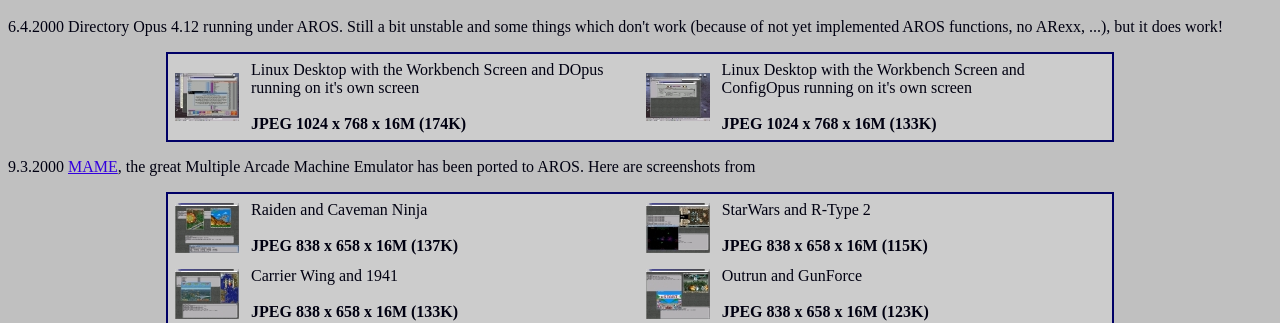
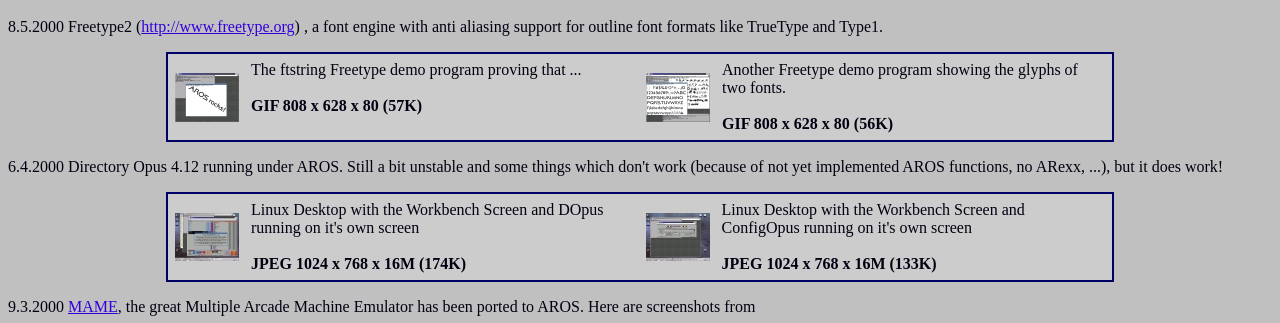
Before and after one commit to aros-development-team/binaries, a plain HTML site: page screenshots/index.html in a window 1280 px wide. Shown: the part 507-830 px from the top of the page. Drawn offline with Linux system fonts and the light colour scheme.

Commit message:
added freetype screenshots.
git-svn-id: https://svn.aros.org/svn/aros/trunk@8046 fb15a70f-31f2-0310-bbcc-cdcc74a49acc

```diff
--- a/screenshots/index.html
+++ b/screenshots/index.html
@@ -60,6 +60,37 @@
 Hopefully, more pictures of AROS developers will show up here :-)<P>
 
 <h1>Screenshots</h1>
+
+8.5.2000 Freetype2 (<a href="http://www.freetype.org">http://www.freetype.org</a>)
+, a font engine with anti aliasing support for outline font formats like TrueType
+and Type1.
+
+<p>
+<table border=0 width="75%" align=center bgcolor="#000066" cellpadding=0>
+ <tr>
+  <td>
+   <table border=0 bgcolor="#CCCCCC" cellspacing=2 cellpadding=5>
+    <tr>
+     <td width=64>
+      <a HREF="freetype1.gif"><img src="freetype1_small.jpg" width=64 height=49></a>
+     </td>
+     <td width="50%" valign="top">
+      The ftstring Freetype demo program proving that ...<br><br>
+      <b>GIF 808 x 628 x 80 (57K)</b>
+     </td>
+     <td width=64>
+      <a HREF="freetype2.gif"><img src="freetype2_small.jpg" width=64 height=49></a>
+     </td>
+     <td width="50%" valign="top">
+      Another Freetype demo program showing the glyphs of two fonts.<br><br>
+      <b>GIF 808 x 628 x 80 (56K)</b>
+     </td>
+    </tr>
+   </table>
+  </td>
+ </tr>
+</table>
+<p>
 
 6.4.2000 Directory Opus 4.12 running
 under AROS. Still a bit unstable and some things which don't
```
